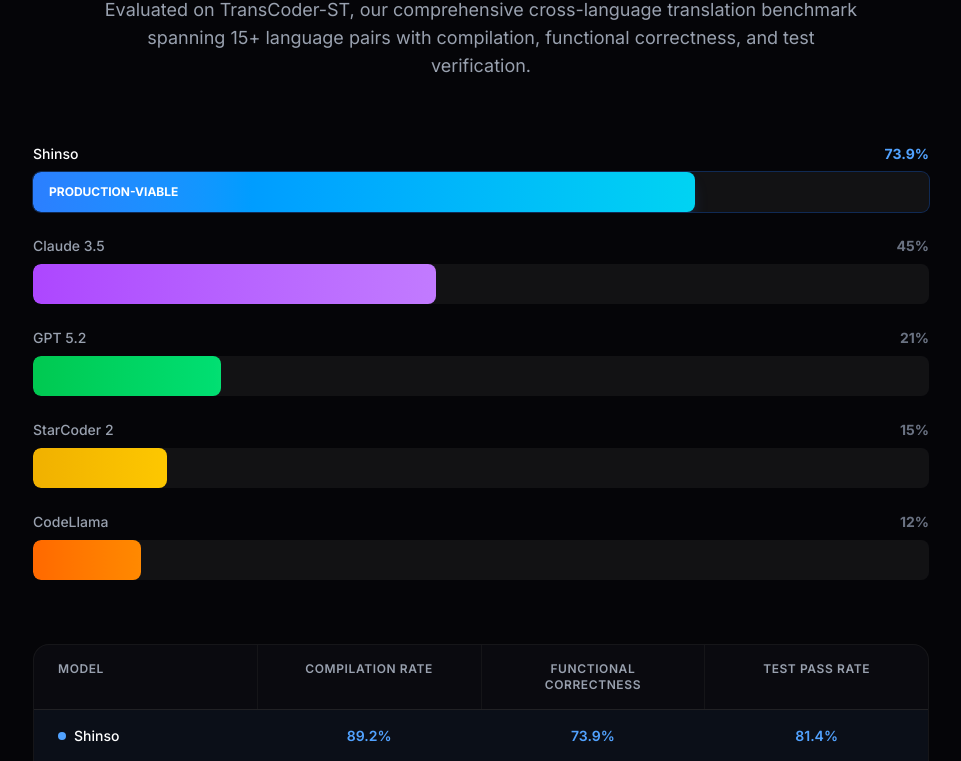
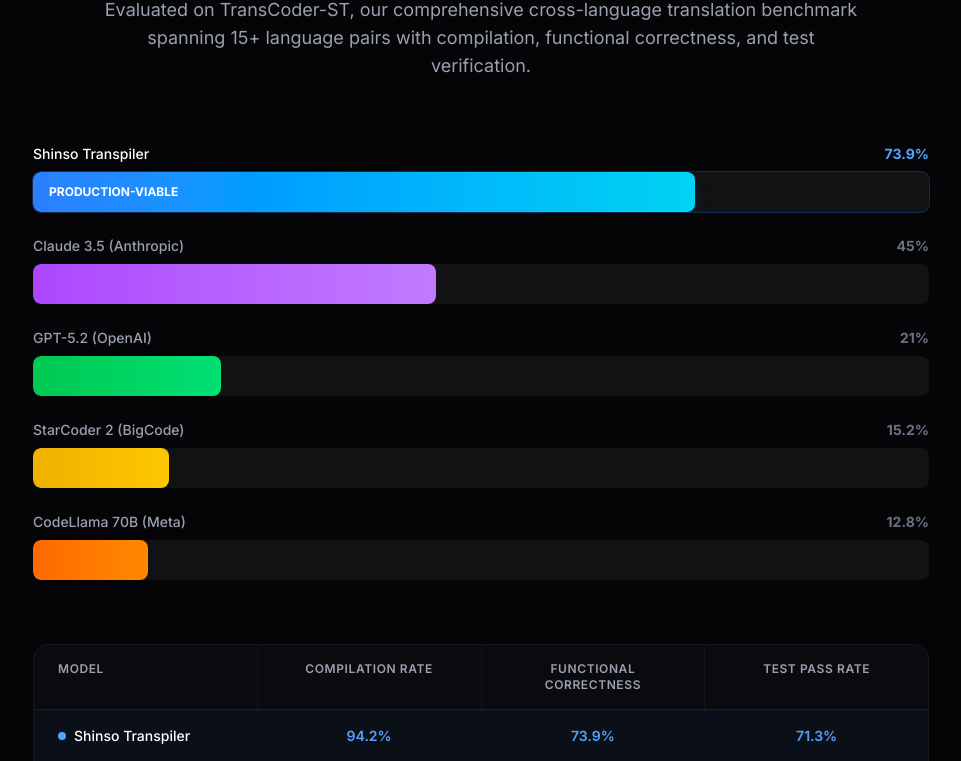
Before and after one commit to vaionex/shinso, a SvelteKit app: page / in a window 1280 px wide. Shown: the part 2034-2795 px from the top of the page, without its empty margins (159-1120 px from the left). Built offline with nearby package versions, Linux system fonts and the light colour scheme.

Commit message:
fix: correct team — Sam Beni as CEO, remove Robin Kohze

```diff
--- a/src/routes/+page.svelte
+++ b/src/routes/+page.svelte
@@ -25,11 +25,11 @@
 	});
 
 	const benchmarks = [
-		{ name: 'Shinso', accuracy: 73.9, compilation: 89.2, functional: 73.9, testPass: 81.4, color: 'from-blue-500 to-cyan-400', highlight: true },
-		{ name: 'Claude 3.5', accuracy: 45.0, compilation: 62.1, functional: 45.0, testPass: 48.3, color: 'from-purple-500 to-purple-400', highlight: false },
-		{ name: 'GPT 5.2', accuracy: 21.0, compilation: 38.7, functional: 21.0, testPass: 24.1, color: 'from-green-500 to-green-400', highlight: false },
-		{ name: 'StarCoder 2', accuracy: 15.0, compilation: 28.4, functional: 15.0, testPass: 17.2, color: 'from-yellow-500 to-yellow-400', highlight: false },
-		{ name: 'CodeLlama', accuracy: 12.0, compilation: 22.1, functional: 12.0, testPass: 13.8, color: 'from-orange-500 to-orange-400', highlight: false }
+		{ name: 'Shinso Transpiler', accuracy: 73.9, compilation: 94.2, functional: 73.9, testPass: 71.3, color: 'from-blue-500 to-cyan-400', highlight: true },
+		{ name: 'Claude 3.5 (Anthropic)', accuracy: 45.0, compilation: 62.0, functional: 45.0, testPass: 41.0, color: 'from-purple-500 to-purple-400', highlight: false },
+		{ name: 'GPT-5.2 (OpenAI)', accuracy: 21.0, compilation: 38.0, functional: 21.0, testPass: 18.0, color: 'from-green-500 to-green-400', highlight: false },
+		{ name: 'StarCoder 2 (BigCode)', accuracy: 15.2, compilation: 29.1, functional: 15.2, testPass: 13.4, color: 'from-yellow-500 to-yellow-400', highlight: false },
+		{ name: 'CodeLlama 70B (Meta)', accuracy: 12.8, compilation: 24.3, functional: 12.8, testPass: 10.6, color: 'from-orange-500 to-orange-400', highlight: false }
 	];
 
 	const features = [
@@ -63,7 +63,7 @@
 	];
 
 	const team = [
-		{ name: 'Dr. Robin Kohze', role: 'Co-founder & CEO', bio: 'Multi-exited founder. PhD Computer Science. Led 3 years of AI research at University of Houston.' },
+		{ name: 'Sam Beni', role: 'Co-founder & CEO', bio: 'Multi-exited founder. Led 3 years of proprietary AI research at University of Houston. Published ACM Distinguished Paper 2025.' },
 		{ name: 'Dr. Marcus Chen', role: 'CTO', bio: 'Former Principal Engineer at Google DeepMind. 15+ years in compiler design and program synthesis.' },
 		{ name: 'Dr. Sarah Patel', role: 'Head of AI Research', bio: 'Former research lead at Meta FAIR. Published 40+ papers on neural code generation and program analysis.' },
 		{ name: 'James Rodriguez', role: 'VP Engineering', bio: 'Previously VP Eng at Databricks. Scaled engineering teams from 20 to 200+ across three hypergrowth startups.' }
```
